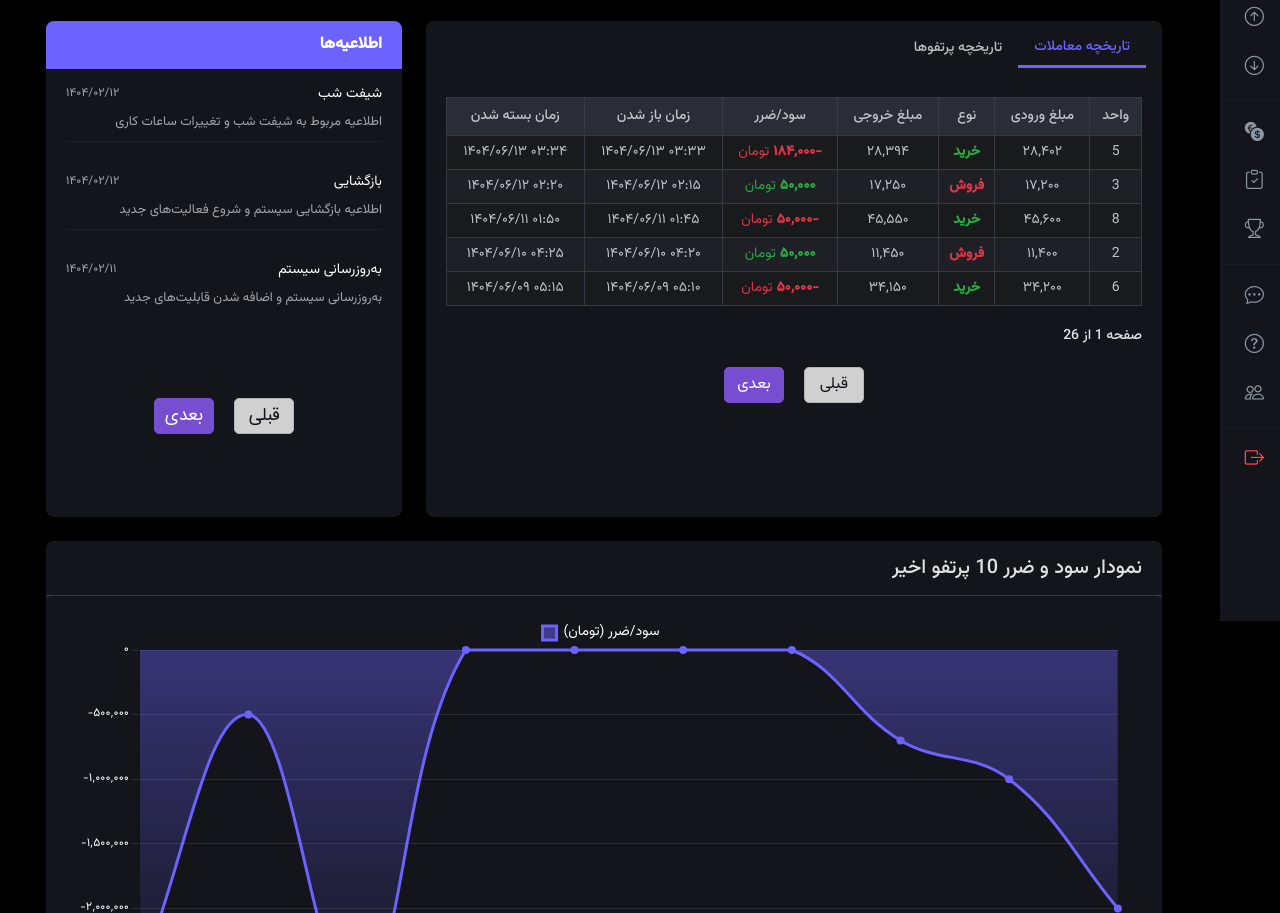
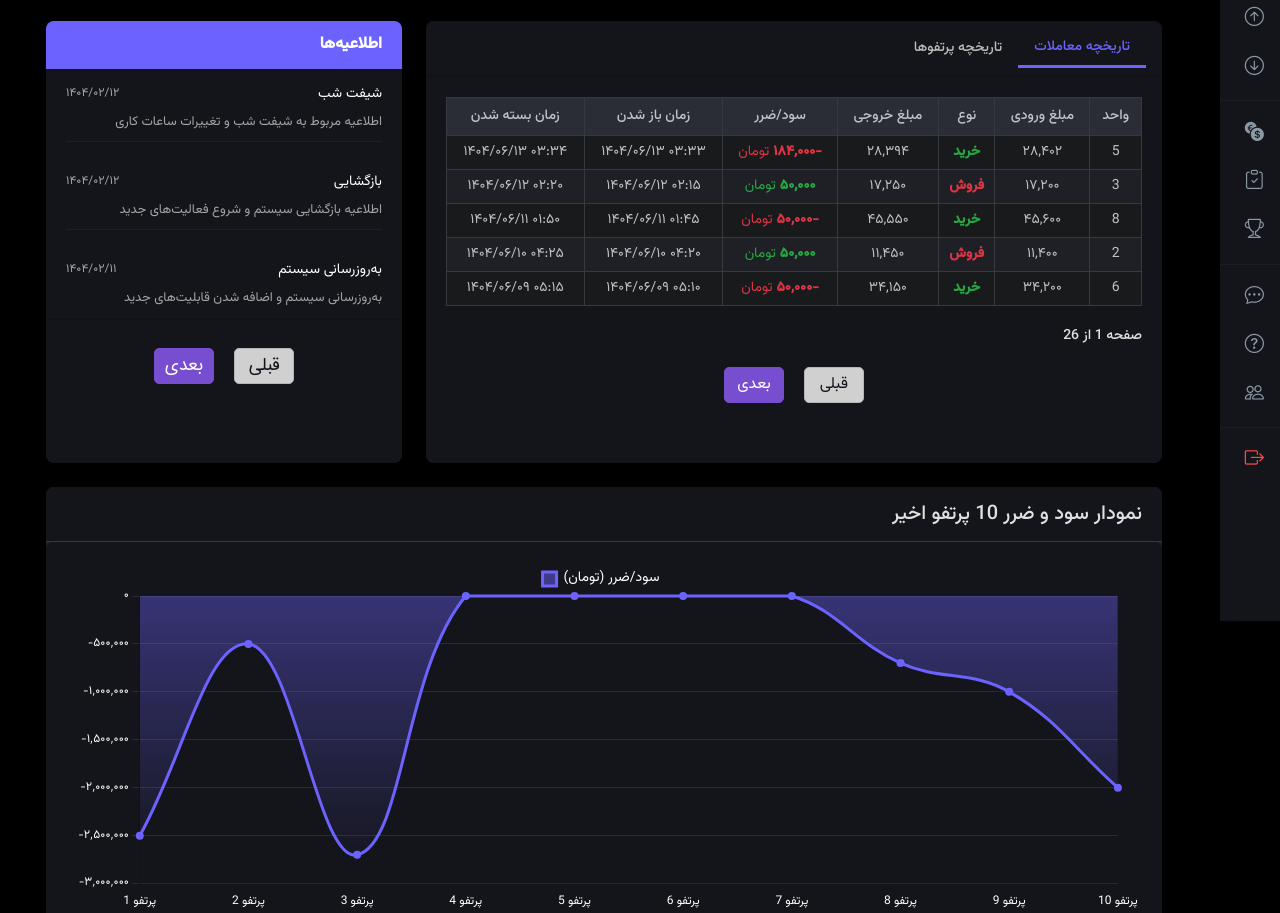
Before and after one commit to behy75/Faraz-Gold, a React (Vite) app: page /profile in a window 1280 px wide. Shown: the part 179-1092 px from the top of the page. Built offline with nearby package versions, Linux system fonts and the light colour scheme.

Commit message:
fix styles

```diff
--- a/src/components/UserProfilePage/NotificationsCard.module.css
+++ b/src/components/UserProfilePage/NotificationsCard.module.css
@@ -21,7 +21,7 @@
 .cardBody {
   padding: 0;
   background: var(--notif-card-bg);
-  max-height: 300px;
+  max-height: 250px;
   overflow-y: auto;
 }
 
--- a/src/components/UserProfilePage/ProfitLossChart.module.css
+++ b/src/components/UserProfilePage/ProfitLossChart.module.css
@@ -32,12 +32,12 @@
   border-radius: 8px;
   padding: 20px;
   height: 100%;
-  min-height: 400px;
+  min-height: 300px;
 }
 
 .chartWrapper {
   position: relative;
-  height: 450px;
+  height: 350px;
   width: 100%;
 }
 
--- a/src/components/UserProfilePage/TransactionHistoryCard.module.css
+++ b/src/components/UserProfilePage/TransactionHistoryCard.module.css
@@ -18,7 +18,7 @@
 }
 
 .tabContent {
-  min-height: 400px;
+  min-height: 300px;
 }
 
 /* Tab Button Styling */
--- a/src/components/UserProfilePage/UserInfo.jsx
+++ b/src/components/UserProfilePage/UserInfo.jsx
@@ -49,7 +49,7 @@ export default function UserInfo({
           </div>
 
           {/* وضعیت احراز هویت */}
-          <div className="col-12 col-lg-5 mt-0">
+          <div className="col-12 col-lg-5 mt-lg-0 mt-3">
             <div
               className={`${styles.userLevel} d-flex flex-column justify-content-between`}
             >
@@ -118,7 +118,7 @@ export default function UserInfo({
       <div className="col-12 col-lg-6">
         <div className={styles.statCard}>
           <div className="row g-3 m-0">
-            <div className="col-6 mt-0">
+            <div className="col-6 mt-lg-0 mt-3">
               <div className="p-3 d-flex flex-column justify-content-between">
                 <p className={styles.statLabel}>سود و ضرر لحظه ای :</p>
                 <h5
@@ -132,7 +132,7 @@ export default function UserInfo({
               </div>
             </div>
 
-            <div className="col-6 mt-0">
+            <div className="col-6 mt-lg-0 mt-3">
               <div className="p-3 d-flex flex-column justify-content-between">
                 <p className={styles.statLabel}>تعداد معاملات باز :</p>
                 <h5 className="fw-bold text-white text-center">
--- a/src/pages/UserProfilePage.jsx
+++ b/src/pages/UserProfilePage.jsx
@@ -181,7 +181,7 @@ export default function UserProfilePage() {
         openTransactionsCount={userData.openTransactionsCount}
       />
 
-      <div className="row equal-height-row">
+      <div className="row equal-height-row mt-lg-0 mt-1">
         {/* موبایل: پنل اطلاعیه‌ها بالای جدول‌ها */}
         <div className="col-12 d-block d-md-none order-1 mb-3">
           <NotificationsCard
```
